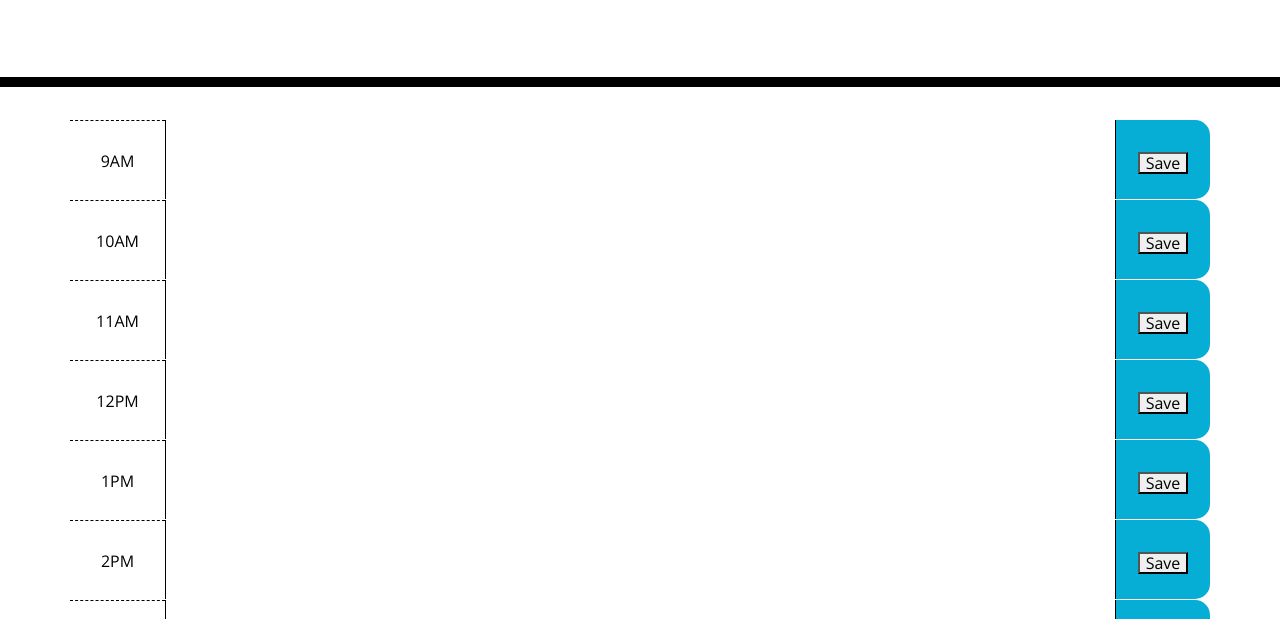
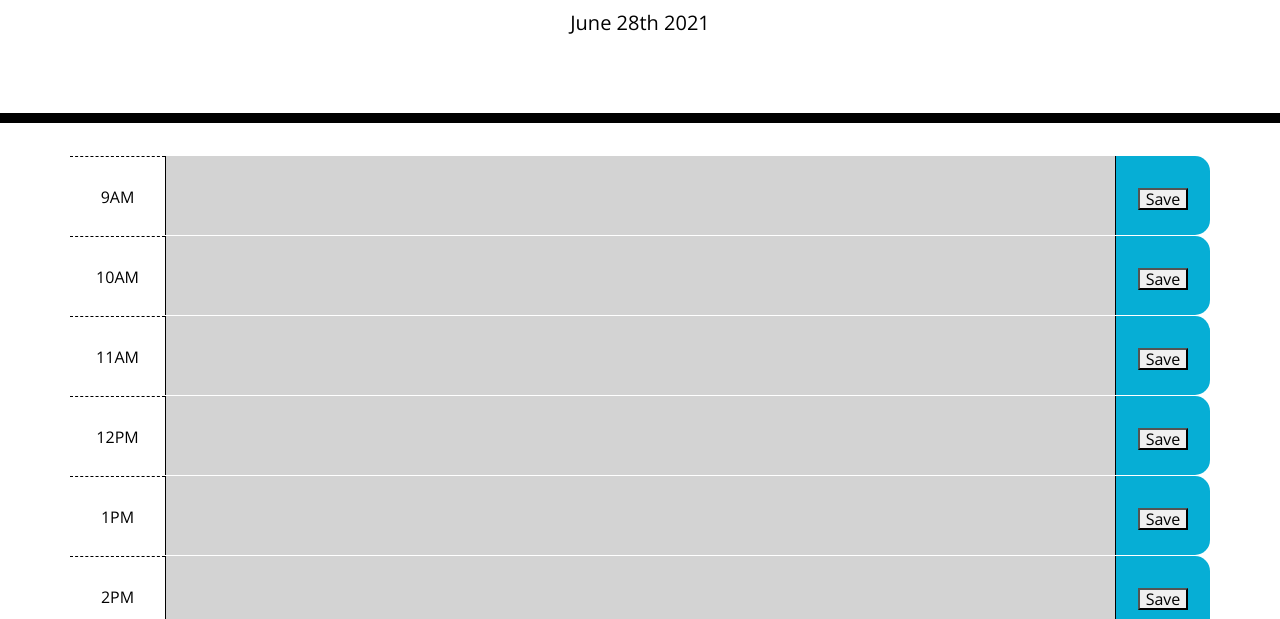
Before and after one commit to kevinjr1998/Work_Day_Scheduler, a plain HTML site: page index.html in a window 1280 px wide. Shown: the part 181-800 px from the top of the page. Drawn offline with nearby package versions, Linux system fonts and the light colour scheme.

Commit message:
impletemnted code in script to change background colour of time segments depeneding on what the current time is

```diff
--- a/Assets/script.js
+++ b/Assets/script.js
@@ -0,0 +1,23 @@
+var timeBlock = $('#currentDay');
+
+var currentDay = moment().format('MMMM Do YYYY');
+// var currentDay = moment('5 PM','h a'); //time today at 5 pm
+timeBlock.text(currentDay);
+
+var workDayHours = ['9 AM', '10 AM', '11 AM', '12 AM', '1 PM', '2 PM', '3 PM', '4 PM', '5 PM'];
+var timeBlockHours = ['#9AM', '#10AM', '#11AM', '#12AM', '#1PM', '#2PM', '#3PM', '#4PM', '#5PM'];
+
+for (var i = 0; i < workDayHours.length; i++){
+    var timeNow = moment();
+    var timeThen = moment(workDayHours[i],'h a');
+
+    var timeDiff = timeNow.diff(timeThen, 'hour');
+
+    if(timeDiff > 0){
+        $(timeBlockHours[i]).addClass('past');
+    } else if( timeDiff < 0){
+        $(timeBlockHours[i]).addClass('future');
+    } else if(timeDiff == 0 ){
+        $(timeBlockHours[i]).addClass('present')
+    }
+}
--- a/index.html
+++ b/index.html
@@ -18,6 +18,8 @@
       href="https://fonts.googleapis.com/css?family=Open+Sans&display=swap"
       rel="stylesheet"
     />
+
+
     <link rel="stylesheet" href="./Assets/style.css" />
     <title>Work Day Scheduler</title>
   </head>
@@ -26,12 +28,12 @@
     <header class="jumbotron">
       <h1 class="display-3">Work Day Scheduler</h1>
       <p class="lead">A simple calendar app for scheduling your work day</p>
-      <p id="currentDay" class="lead"></p>
+      <p id="currentDay" class="lead"> </p>
     </header>
 
     <div class="container time-block">
-      <div class="row ">
-        <div class="col-1 hour">
+      <div class="row 9AM">
+        <div class="col-1 hour ">
           9AM
         </div>
         <textarea class="col-10" id="9AM" ></textarea>
@@ -40,7 +42,7 @@
         </div>
       </div>
 
-      <div class="row">
+      <div class="row 10AM">
         <div class="col-1 hour">
           10AM
         </div>
@@ -125,6 +127,7 @@
 
     <script src="https://cdnjs.cloudflare.com/ajax/libs/jquery/3.2.1/jquery.min.js"></script>
     <script src="https://cdnjs.cloudflare.com/ajax/libs/moment.js/2.24.0/moment.min.js"></script>
+    <script src="Assets/script.js"></script>
 
   </body>
 </html>
```
